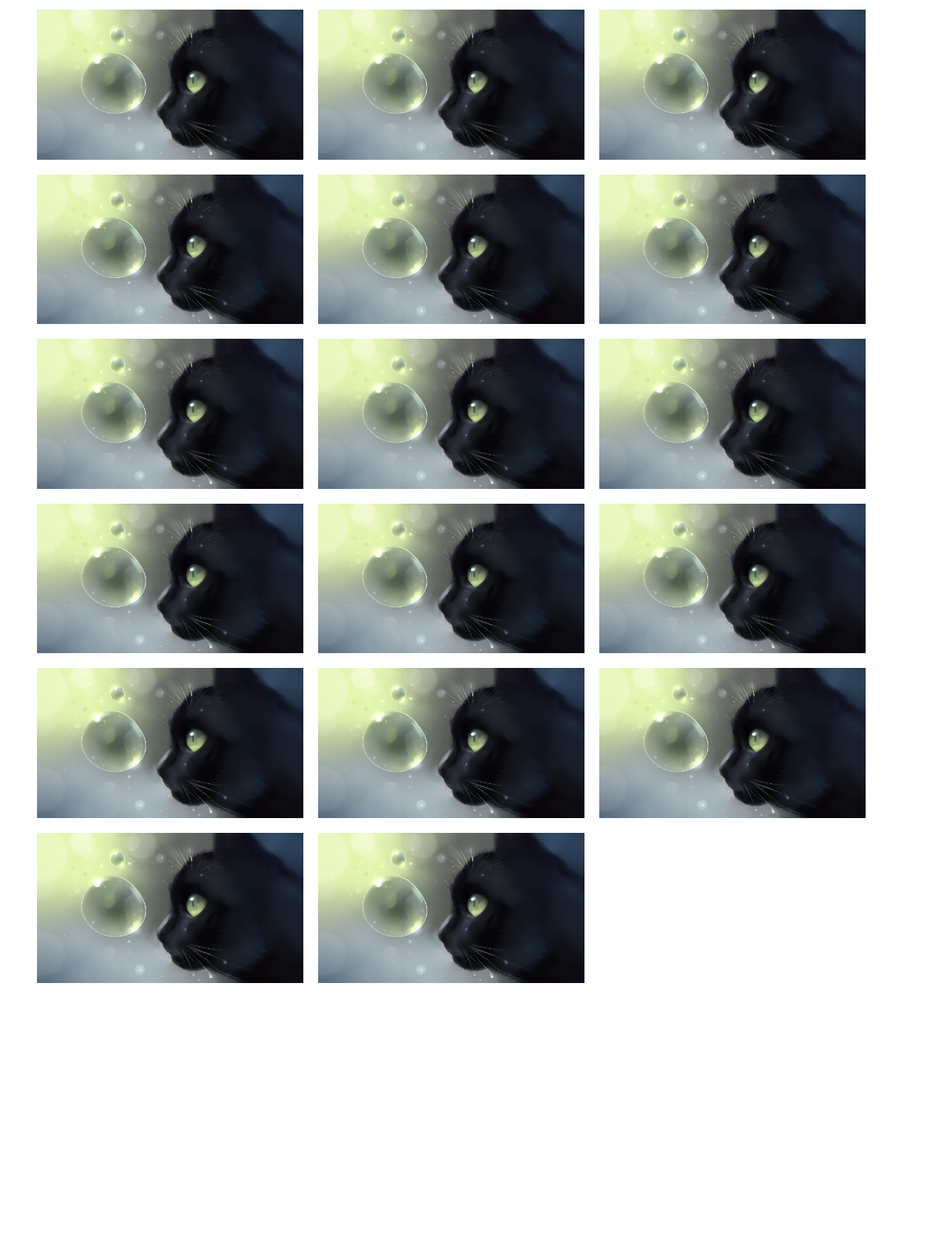
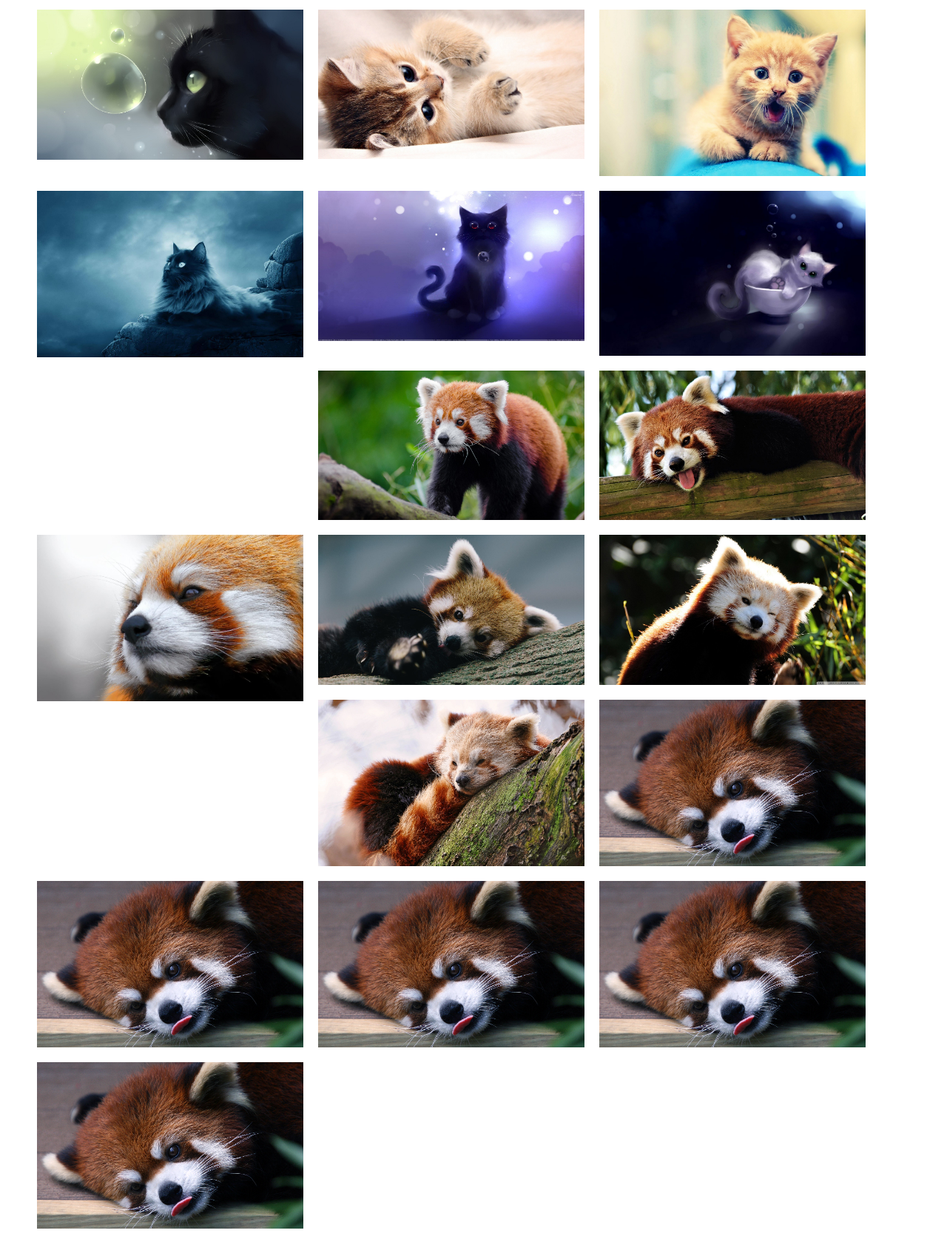
Before and after one commit to Lorenzon99/AlbumFotografico, a plain HTML site: page index.html in a window 1280 px wide. Shown: the part 131-1802 px from the top of the page at 74% size. Before the commit the page ends 1470 px from the top, so only its background shows below. Drawn offline with Linux system fonts and the light colour scheme.

Commit message:
aggiunto thumbnail

```diff
--- a/index.html
+++ b/index.html
@@ -18,22 +18,22 @@
         <h1>FOTO</h1>
         <div id="Immagini">
             <img src="immagini/thumbnail/gattoBolla_tn.jpg" alt="" />
-            <img src="immagini/thumbnail/gattoBolla_tn.jpg" alt="" />
-            <img src="immagini/thumbnail/gattoBolla_tn.jpg" alt="" />
-            <img src="immagini/thumbnail/gattoBolla_tn.jpg" alt="" />
-            <img src="immagini/thumbnail/gattoBolla_tn.jpg" alt="" />
-            <img src="immagini/thumbnail/gattoBolla_tn.jpg" alt="" />
-            <img src="immagini/thumbnail/gattoBolla_tn.jpg" alt="" />
-            <img src="immagini/thumbnail/gattoBolla_tn.jpg" alt="" />
-            <img src="immagini/thumbnail/gattoBolla_tn.jpg" alt="" />
-            <img src="immagini/thumbnail/gattoBolla_tn.jpg" alt="" />
-            <img src="immagini/thumbnail/gattoBolla_tn.jpg" alt="" />
-            <img src="immagini/thumbnail/gattoBolla_tn.jpg" alt="" />
-            <img src="immagini/thumbnail/gattoBolla_tn.jpg" alt="" />
-            <img src="immagini/thumbnail/gattoBolla_tn.jpg" alt="" />
-            <img src="immagini/thumbnail/gattoBolla_tn.jpg" alt="" />
-            <img src="immagini/thumbnail/gattoBolla_tn.jpg" alt="" />
-            <img src="immagini/thumbnail/gattoBolla_tn.jpg" alt="" />
+            <img src="immagini/thumbnail/gattoDisteso_tn.jpg" alt="" />
+            <img src="immagini/thumbnail/gattoFelice_tn.jpg" alt="" />
+            <img src="immagini/thumbnail/gattoGoth_tn.jpg" alt="" />
+            <img src="immagini/thumbnail/gattoStelle_tn.jpg" alt="" />
+            <img src="immagini/thumbnail/gattoTazza_tn.jpg" alt="" />
+            <img src="immagini/thumbnail/pandaCurioso_tn.jpg" alt="" />
+            <img src="immagini/thumbnail/pandaFeice_tn.jpg" alt="" />
+            <img src="immagini/thumbnail/pandaFiero_tn.jpg" alt="" />
+            <img src="immagini/thumbnail/pandaGioca_tn.jpg" alt="" />
+            <img src="immagini/thumbnail/pandaOcchiolino_tn.jpg" alt="" />
+            <img src="immagini/thumbnail/pandaSentinella_tn.jpg" alt="" />
+            <img src="immagini/thumbnail/pandaStanco_tn.jpg" alt="" />
+            <img src="immagini/thumbnail/pandaStanco_tn.jpg" alt="" />
+            <img src="immagini/thumbnail/pandaStanco_tn.jpg" alt="" />
+            <img src="immagini/thumbnail/pandaStanco_tn.jpg" alt="" />
+            <img src="immagini/thumbnail/pandaStanco_tn.jpg" alt="" />
         </div>
     </div>
 </body>
```
Also changed, not shown: immagini/thumbnail/gattoDisteso_tn.jpg (added), immagini/thumbnail/gattoFelice_tn.jpg (added), immagini/thumbnail/gattoGoth_tn.jpg (added), immagini/thumbnail/gattoNatale_tn.jpg (added), immagini/thumbnail/gattoTazza_tn.jpg (added), immagini/thumbnail/pandaCurioso_tn.jpg (added), immagini/thumbnail/pandaFiero_tn.jpg (added), immagini/thumbnail/pandaGioca_tn.jpg (added), immagini/thumbnail/pandaSentinella_tn.jpg (added), immagini/thumbnail/pandaStanco_tn.jpg (added).
